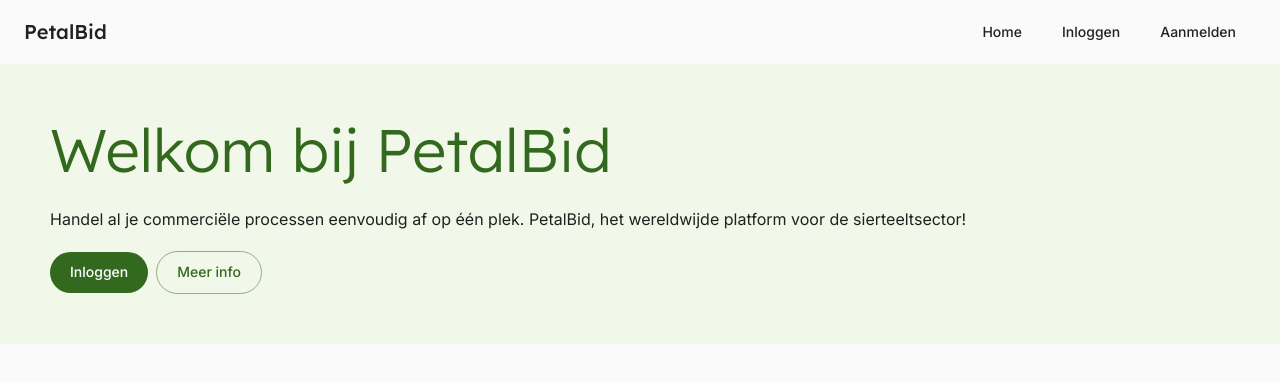
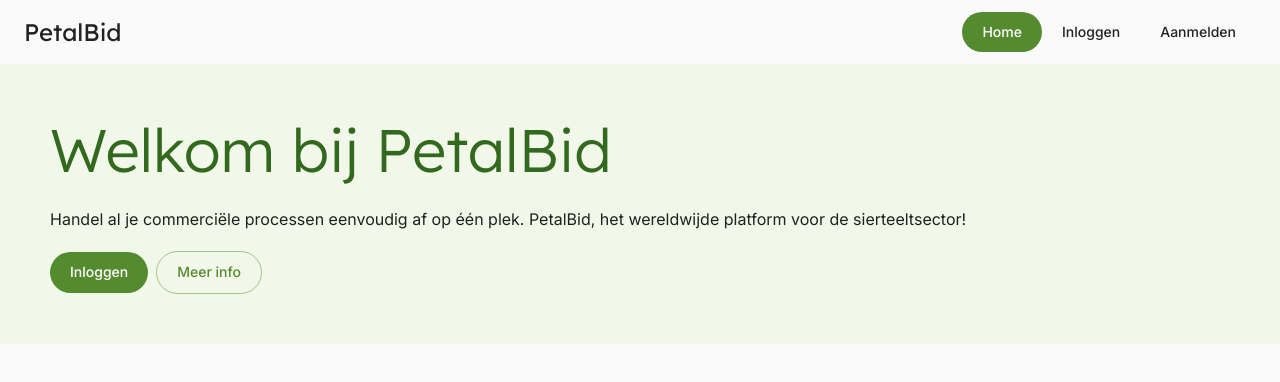
Before and after one commit to alex24106429/DigitaleVeilingklok, a React (Create React App) app in the folder client-app/: page / in a window 1280 px wide. Shown: the top 382 px of the page. Built offline with nearby package versions, Linux system fonts and the light colour scheme.

Commit message:
improve toolbar, theme

```diff
--- a/client-app/src/App.tsx
+++ b/client-app/src/App.tsx
@@ -1,32 +1,50 @@
-import { Route, Routes, Link } from 'react-router-dom';
+import { Route, Routes, NavLink } from 'react-router-dom';
 import { HomePage } from './pages/HomePage';
 import { LoginPage } from './pages/LoginPage';
 import { AppBar, Toolbar, Typography, Button } from '@mui/material';
 
+const activeButtonSx = {
+	transition: 'none',
+	'&[aria-current="page"]': {
+		backgroundColor: 'primary.main',
+		color: 'primary.contrastText',
+	},
+	'&[aria-current="page"]:hover': {
+		backgroundColor: 'primary.dark',
+	},
+};
+
 function App() {
 	return (
 		<div>
-			{/* Navigatiebalk met links */}
-			<AppBar position="static" sx={{
-				backgroundColor: (theme) => theme.palette.background.default,
-				color: (theme) => theme.palette.text.primary,
-			}}>
+			<AppBar
+				position="static"
+				sx={{
+					backgroundColor: (theme) => theme.palette.background.default,
+					color: (theme) => theme.palette.text.primary,
+				}}
+			>
 				<Toolbar>
-					<Typography variant="h6" component="div" sx={{ flexGrow: 1 }}>
+					<Typography variant="h5" component="div" sx={{ flexGrow: 1 }}>
 						PetalBid
 					</Typography>
-					<Button color="inherit" component={Link} to="/">Home</Button>
-					<Button color="inherit" component={Link} to="/login">Inloggen</Button>
-					<Button color="inherit" component={Link} to="/register">Aanmelden</Button>
+
+					<Button color="inherit" component={NavLink} to="/" end sx={activeButtonSx}>
+						Home
+					</Button>
+
+					<Button color="inherit" component={NavLink} to="/login" sx={activeButtonSx}>
+						Inloggen
+					</Button>
+
+					<Button color="inherit" component={NavLink} to="/register" sx={activeButtonSx}>
+						Aanmelden
+					</Button>
 				</Toolbar>
 			</AppBar>
 
-			{/* Hier worden de pagina's gerenderd */}
 			<Routes>
-				{/* Als de URL '/' is, toon de HomePage component */}
 				<Route path="/" element={<HomePage />} />
-
-				{/* Als de URL '/login' is, toon de LoginPage component */}
 				<Route path="/login" element={<LoginPage isRegisterPage={false} />} />
 				<Route path="/register" element={<LoginPage isRegisterPage={true} />} />
 			</Routes>
--- a/client-app/src/pages/HomePage.tsx
+++ b/client-app/src/pages/HomePage.tsx
@@ -1,13 +1,12 @@
 import Box from '@mui/material/Box';
-import { lightGreen } from '@mui/material/colors';
 import Button from '@mui/material/Button';
 import { Typography } from '@mui/material';
 
 export function HomePage() {
 	return (
 		<div>
-			<Box bgcolor={lightGreen[50]} width="100vw" padding={"50px"}>
-				<Typography variant="h2" gutterBottom color={lightGreen[900]}>
+			<Box bgcolor={"primary.50"} width="100vw" padding={"50px"}>
+				<Typography variant="h2" gutterBottom color={"primary.dark"}>
 					Welkom bij PetalBid
 				</Typography>
 				<Typography mb="20px">
--- a/client-app/src/theme.ts
+++ b/client-app/src/theme.ts
@@ -6,10 +6,12 @@ const headerFont = "Lexend";
 const theme = createTheme({
 	palette: {
 		primary: {
-			main: lightGreen[900],
+			...lightGreen,
+			main: lightGreen[800],
+			dark: lightGreen[900]
 		},
 		secondary: {
-			main: green[900],
+			main: green[800]
 		},
 		background: {
 			default: '#fafafa',
```
